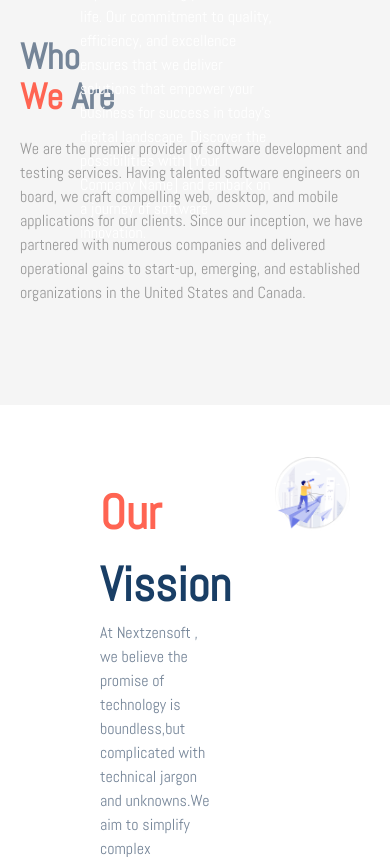
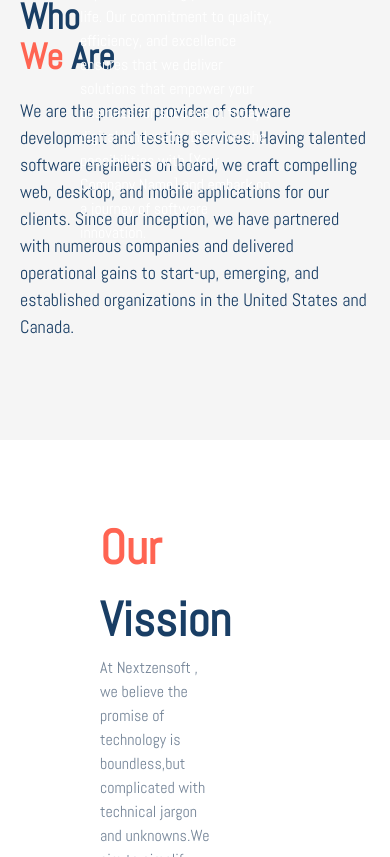
Before and after one commit to Vskar-Ghosh/nextzensoft, a React (Create React App) app: page /about in a window 390 px wide. Shown: the part 987-1844 px from the top of the page. Built offline with nearby package versions, Linux system fonts and the light colour scheme.

Commit message:
changes lanangn

```diff
--- a/src/components/about/WhoWeAre.js
+++ b/src/components/about/WhoWeAre.js
@@ -5,7 +5,7 @@
 
 const WhoWeAre = () => {
   return (
-    <section className="w-full flex flex-col pt-10 md:pt-20 py-5 md:py-10 pb-20 md:pb-40 justify-center items-center bg-[#f5f5f5] mt-10 md:mt-20">
+    <section className="w-full flex flex-col pt-10 md:pt-20 py-5 md:py-10 pb-20 md:pb-40 justify-center items-center bg-[#f5f5f5] ">
       <motion.div
         initial={{ x: -100, opacity: 0 }}
         animate={{ x: 0, opacity: 1 }}
@@ -17,13 +17,13 @@
           duration: 2,
         }}
         className="w-full md:w-1/2 h-auto flex flex-col md:flex-row justify-center gap-5 md:gap-10 p-5 md:p-10">
-        <h1 className="font-abelPro text-4xl md:text-5xl font-bold">
+        <h1 className="font-abelPro text-4xl text-deepBlue md:text-5xl font-bold">
           Who
           <br />
           <span className="text-coralred"> We </span>
           {""}Are
         </h1>
-        <p className="font-abelPro text-[#999999] leading-normal">
+        <p className="font-abelPro text-deepBlue text-lg leading-normal">
           We are the premier provider of software development and testing
           services. Having talented software engineers on board, we craft
           compelling web, desktop, and mobile applications for our clients.
--- a/src/components/about/missionVission/MissionVissionComponent.js
+++ b/src/components/about/missionVission/MissionVissionComponent.js
@@ -19,7 +19,7 @@
           ease: "easeIn",
           duration: 2,
         }}
-        className="flex flex-row justify-center p-10">
+        className="flex 2xl:flex-row xl:flex-row lg:flex-row md:flex-col sm:flex-col max-sm:flex-col justify-center p-10">
         <div className="w-1/2 flex flex-col  justify-center  mx-10 p-5 ">
           <h1 className="text-5xl text-coralred font-abelPro font-bold leading-normal">
             Our{" "}
--- a/src/components/pages/AboutPage.js
+++ b/src/components/pages/AboutPage.js
@@ -14,7 +14,7 @@
 const AboutPage = () => {
   return (
     <section className="w-full justify-center py-0 ">
-      <div className="w-full h-[100vh] flex flex-col justify-end items-end bg-aboutHeroBg mb-10">
+      <div className="w-full h-[100vh] flex flex-col justify-end items-end bg-aboutHeroBg ">
         <div className="w-full   relative">
           <Wave
             fill="#C1250399"
```
